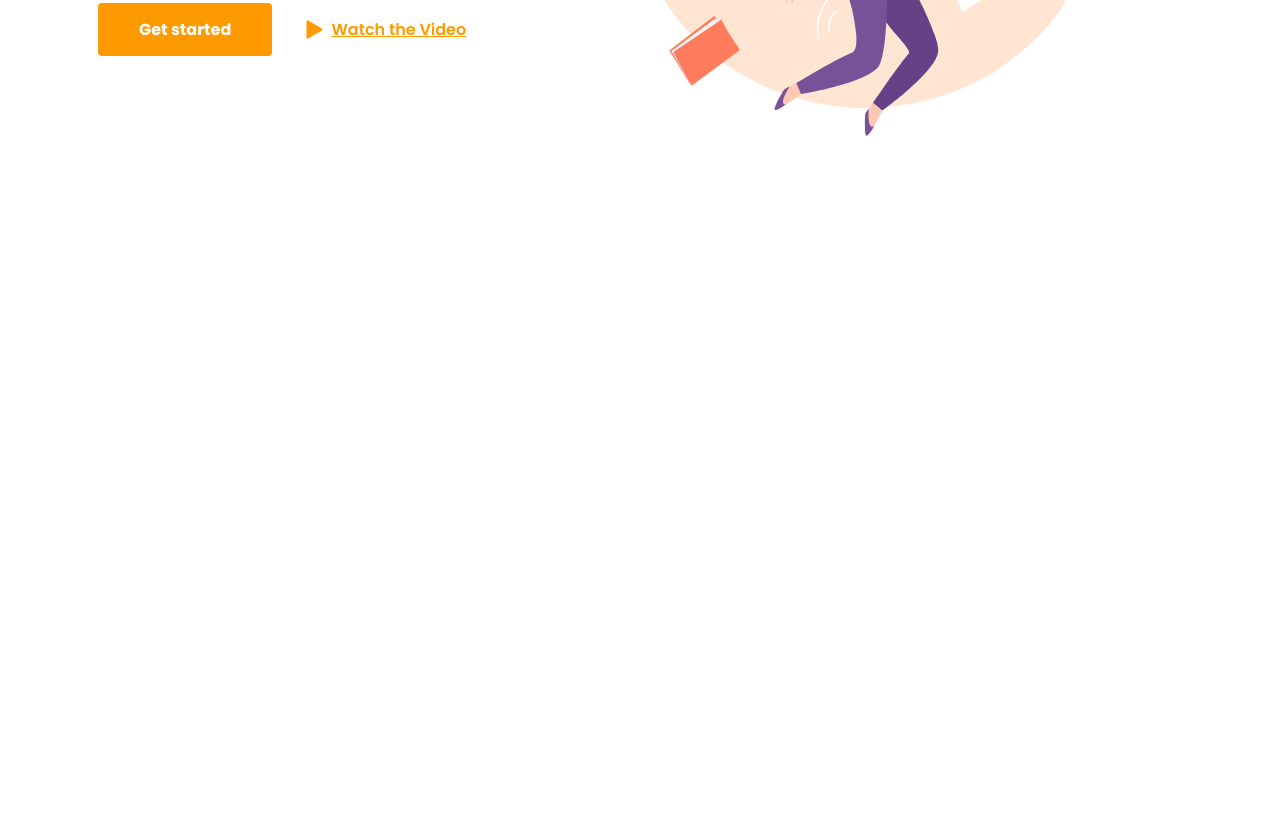
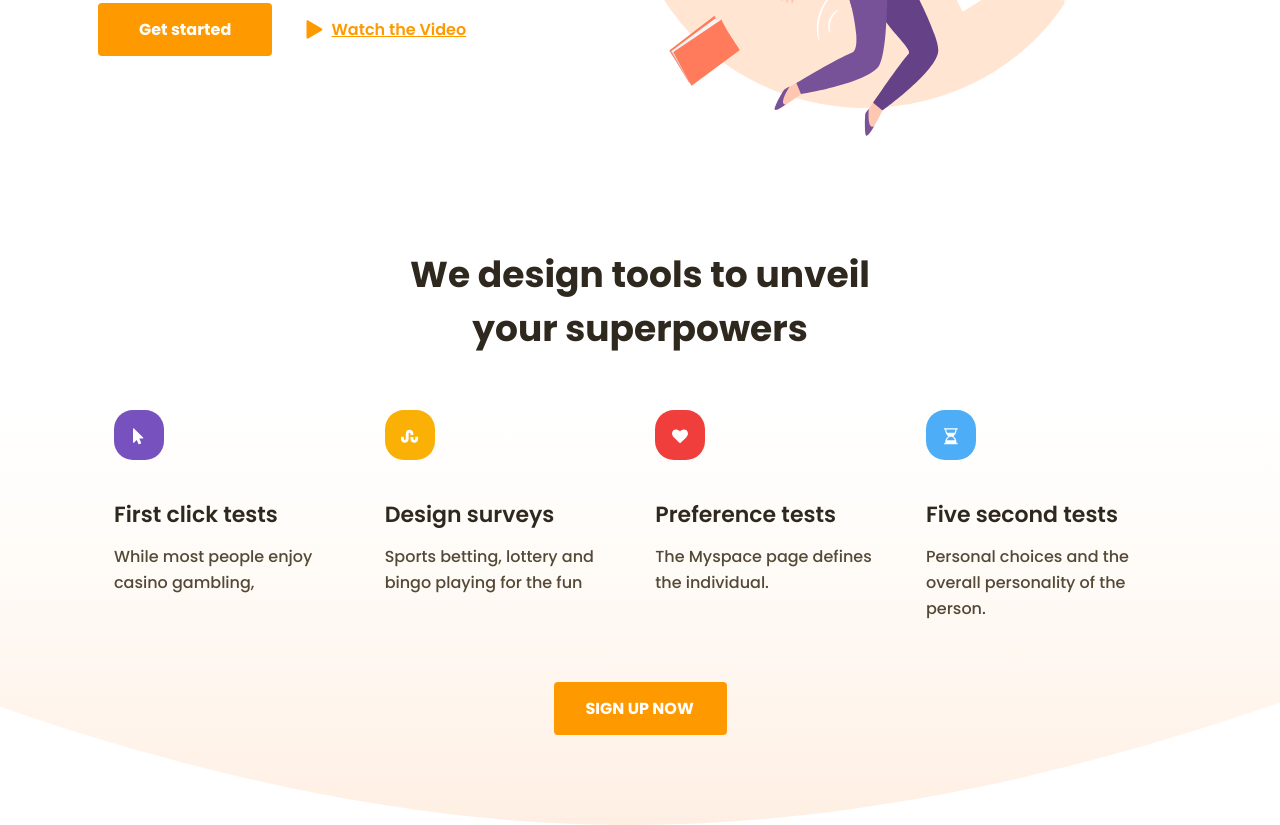
Before and after one commit to Zelelo622/Productly, a plain HTML site: page index.html in a window 1280 px wide. Shown: the part 475-1300 px from the top of the page. Before the commit the page ends 800 px from the top, so only its background shows below. Drawn offline with nearby package versions, Linux system fonts and the light colour scheme.

Commit message:
tools block

```diff
--- a/css/style.css
+++ b/css/style.css
@@ -141,3 +141,75 @@ a {
   height: 19px;
   background-image: url(../img/triangle.svg);
 }
+
+/*tools*/
+
+.tools {
+  padding-top: 112px;
+}
+
+.tools__inner {
+  padding-bottom: 90px;
+  background-image: url(../img/tools-bg.svg);
+  background-repeat: no-repeat;
+  background-position: center bottom;
+  background-size: cover;
+
+  /* background: linear-gradient(
+    179.61deg,
+     rgba(255, 244, 229, 0.0001) 0.33%,
+    rgba(255, 229, 210, 0.629261) 99.67%
+  );
+  border-bottom-right-radius: 40%;
+  border-bottom-left-radius: 40%; */
+}
+
+.tools__title {
+  max-width: 539px;
+  text-align: center;
+  font-weight: 700;
+  font-size: 36px;
+  line-height: 54px;
+  color: #2f281e;
+  margin: 0 auto 46px;
+  padding: 0 10px;
+}
+
+.tools__items {
+  display: flex;
+  justify-content: space-between;
+  padding: 8px 16px 0;
+  margin-bottom: 60px;
+}
+
+.tools__item {
+  width: 240px;
+}
+
+.tools__item-img {
+  margin-bottom: 30px;
+}
+
+.tools__item-title {
+  font-weight: 600;
+  font-size: 22px;
+  line-height: 33px;
+  color: #2f281e;
+  margin-bottom: 13px;
+}
+
+.tools__item-text {
+}
+
+.tools__link {
+  background-color: #ff9900;
+  display: block;
+  padding: 15px 32px 14px;
+  border-radius: 4px;
+  font-weight: 700;
+  line-height: 24px;
+  color: #fff;
+  text-transform: uppercase;
+  width: 173px;
+  margin: 0 auto;
+}
--- a/index.html
+++ b/index.html
@@ -43,7 +43,6 @@
       </header>
 
       <main class="main">
-
         <section class="top">
           <div class="container">
             <div class="top__inner">
@@ -59,6 +58,47 @@
           </div>
         </section>
 
+        <section class="tools">
+          <h3 class="tools__title title">
+            We design tools to unveil your superpowers
+          </h3>
+
+          <div class="tools__inner">
+            <div class="container">
+              <div class="tools__items">
+                <div class="tools__item">
+                  <img src="./img/tools1.svg" alt="" class="tools__item-img" />
+                  <h6 class="tools__item-title">First click tests</h6>
+                  <p class="tools__item-text">
+                    While most people enjoy casino gambling,
+                  </p>
+                </div>
+                <div class="tools__item">
+                  <img src="./img/tools2.svg" alt="" class="tools__item-img" />
+                  <h6 class="tools__item-title">Design surveys</h6>
+                  <p class="tools__item-text">
+                    Sports betting, lottery and bingo playing for the fun
+                  </p>
+                </div>
+                <div class="tools__item">
+                  <img src="./img/tools3.svg" alt="" class="tools__item-img" />
+                  <h6 class="tools__item-title">Preference tests</h6>
+                  <p class="tools__item-text">
+                    The Myspace page defines the individual.
+                  </p>
+                </div>
+                <div class="tools__item">
+                  <img src="./img/tools4.svg" alt="" class="tools__item-img" />
+                  <h6 class="tools__item-title">Five second tests</h6>
+                  <p class="tools__item-text">
+                    Personal choices and the overall personality of the person.
+                  </p>
+                </div>
+              </div>
+            </div>
+            <a href="#!" class="tools__link">SIGN UP NOW</a>
+          </div>
+        </section>
       </main>
     </div>
 
```
Also changed, not shown: img/tools-bg.svg (added), img/tools1.svg (added), img/tools2.svg (added), img/tools3.svg (added), img/tools4.svg (added).
